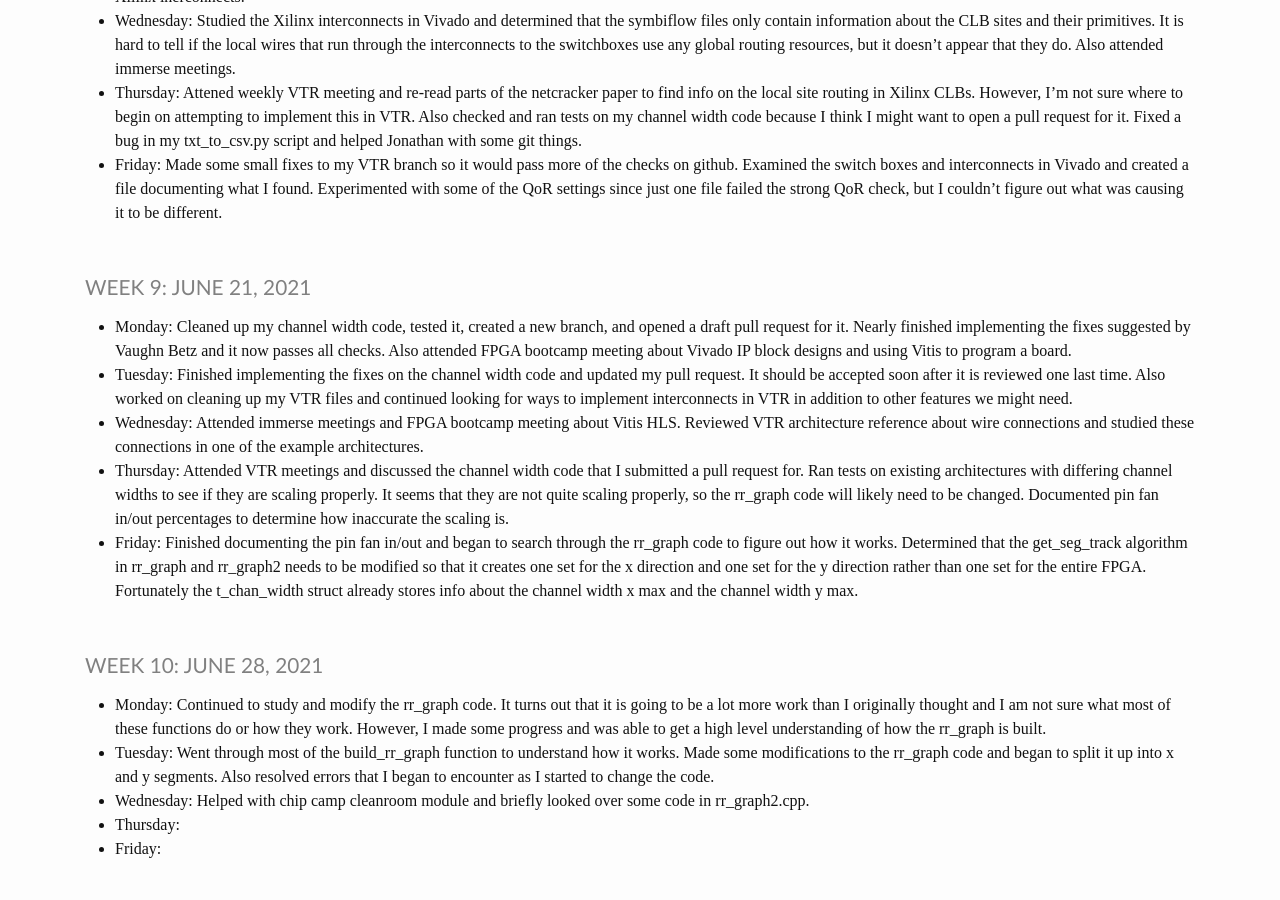
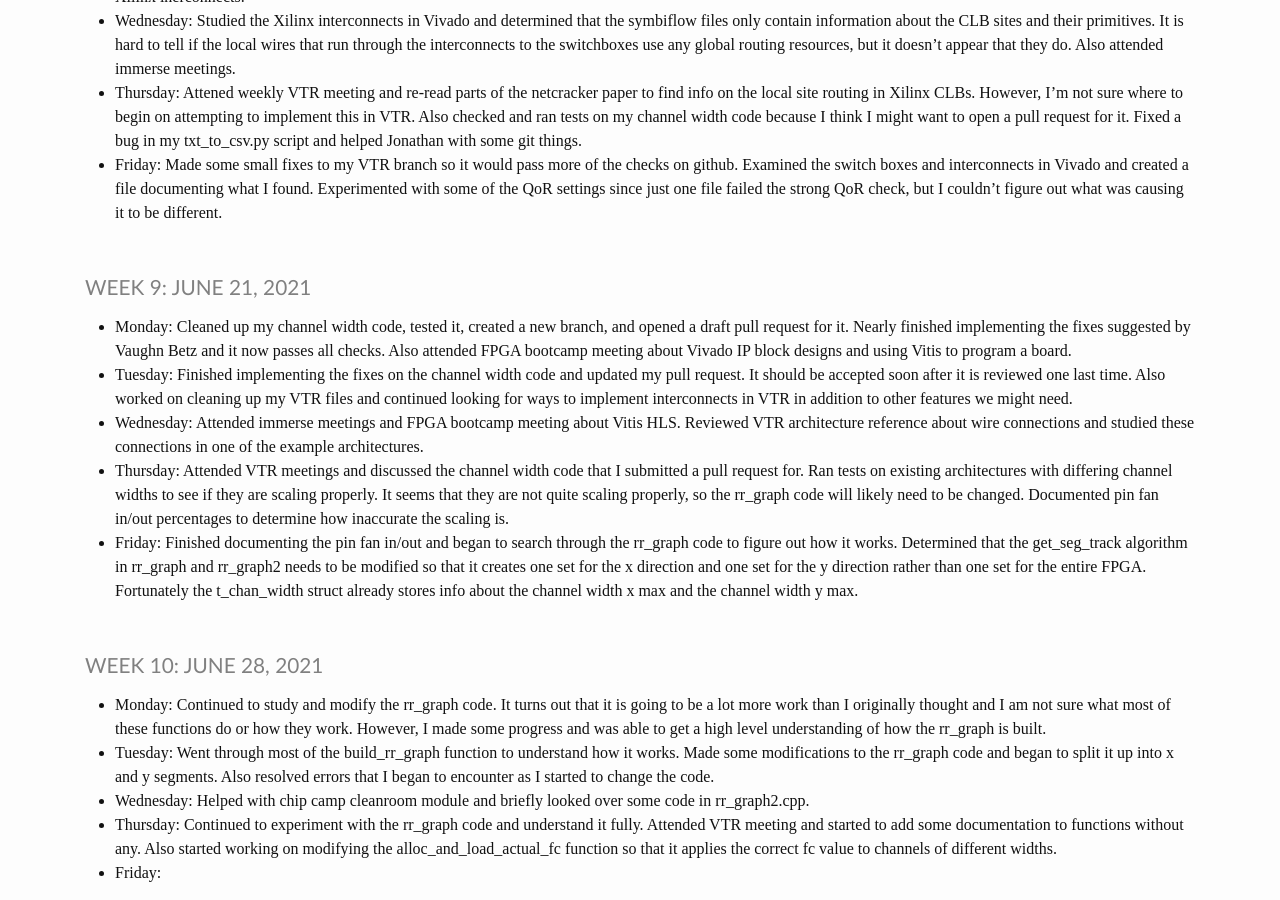
Before and after one commit to heinerb1/heinerb1.github.io, a Jekyll site: the page built from _pages/log.md, in a window 1280 px wide and 900 px high, scrolled down 2539 px. Built offline with Jekyll 4.4.1, drawn with Linux system fonts in a browser that asks for light colours; before the commit the page ends 3415 px from its top, so only the background shows below that.

Commit message:
7/1 Update

```diff
--- a/_pages/log.md
+++ b/_pages/log.md
@@ -165,5 +165,8 @@ title: IMMERSE Log
                to the rr_graph code and began to split it up into x and y segments. Also resolved errors that I began
                to encounter as I started to change the code.
 * **Wednesday**: Helped with chip camp cleanroom module and briefly looked over some code in rr_graph2.cpp.
-* **Thursday**:
+* **Thursday**: Continued to experiment with the rr_graph code and understand it fully. Attended VTR meeting and
+                started to add some documentation to functions without any. Also started working on modifying the
+                alloc_and_load_actual_fc function so that it applies the correct fc value to channels of different
+                widths.
 * **Friday**:
```
